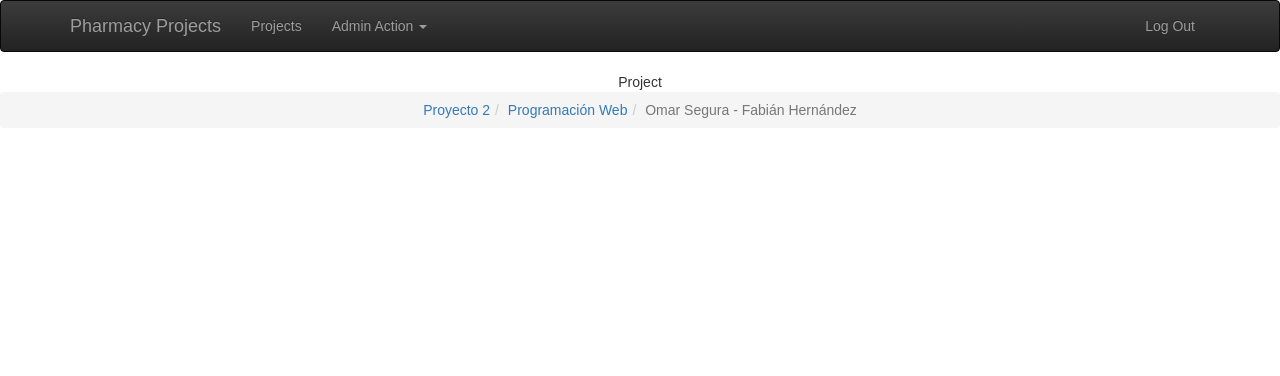
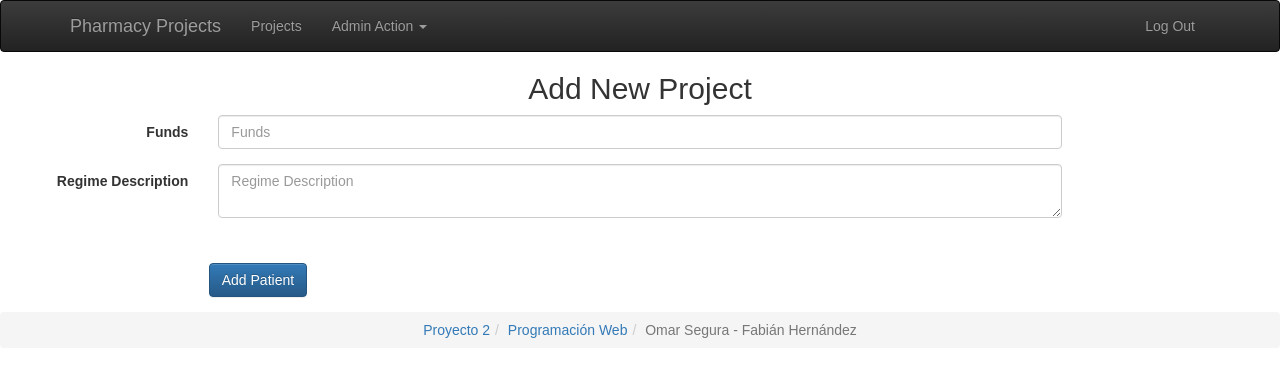
Before and after one commit to BarracosSolutions/pharmacy-projects-ui, a React (Create React App) app: page /project/1 in a window 1280 px wide. Shown: the top 376 px of the page. Built offline with nearby package versions, Linux system fonts and the light colour scheme.

Commit message:
unauthorized page and base add project view

```diff
--- a/src/components/Content/Content.js
+++ b/src/components/Content/Content.js
@@ -6,6 +6,7 @@ import Project from '../Project/Project';
 import Patient from '../Patient/Patient';
 import Employee from '../Employee/Employee';
 import Drug from '../Drug/Drug';
+import UnAuthorized from '../UnAuthorized/UnAuthorized';
 
 class Content extends Component {
   render() {
@@ -17,6 +18,8 @@ class Content extends Component {
           <Route exact path='/patient' component={Patient}/>
           <Route exact path='/drug' component={Drug}/>
           <Route exact path='/employee' component={Employee}/>
+          <Route exact path='/project' component={Project}/>
+          <Route exact path='/unauthorized' component={UnAuthorized}/>
         </Switch>
       </div>
     );
--- a/src/components/Header/Header.js
+++ b/src/components/Header/Header.js
@@ -21,6 +21,7 @@ class Header extends Component {
                     <MenuItem eventKey={3.1} href="/drug">Add Drug</MenuItem>
                     <MenuItem eventKey={3.2} href="/patient">Add Patient</MenuItem>
                     <MenuItem eventKey={3.3} href="/employee">Add Employee</MenuItem>
+                    <MenuItem eventKey={3.4} href="/project">Add Project</MenuItem>
                 </NavDropdown>
                 </Nav>
                 <Nav pullRight>
--- a/src/components/Project/Project.js
+++ b/src/components/Project/Project.js
@@ -1,10 +1,100 @@
 import React, { Component } from 'react';
+import { Form, FormGroup, Col, Button, ControlLabel, FormControl, Alert } from 'react-bootstrap';
+import { localhost } from '../../connections/connections';
 
 class Project extends Component {
+  constructor(props){
+    super(props);
+    this.state = {
+      isError: false,
+      errorMessage: '',
+      isPostSuccessful: false,
+      show: true
+    }
+
+    this.handleDismiss = this.handleDismiss.bind(this);
+    this.handleSubmit = this.handleSubmit.bind(this);
+  }
+
+  handleDismiss() {
+    this.setState({ show: false });
+  }
+
+  handleSubmit(event){
+    event.preventDefault();
+    const data = new FormData(event.target);
+    const APIurl = localhost + "DBHandler.php/Project/";
+
+    var patient = {};
+
+    data.forEach(function(value, key){
+      patient[key] = value;
+    });
+
+    var json = JSON.stringify(patient);
+    console.log(json);
+    fetch(APIurl, {
+      method: 'POST',
+      body: json
+    }).then(response => this.clearForm())
+      .then( _ => this.setState({isPostSuccessful: true, show:true}))
+      .catch(error => this.setState({isError: true,errorMessage: error.message, show:true}));
+  }
+
+  clearForm(){
+    document.getElementById("projectForm").reset();
+  }
   render() {
+    var alertMessage = '';
+    if(this.state.isError){
+      alertMessage = (<Alert bsStyle="danger" onDismiss={this.handleDismiss}>
+                        <h4>There is an error!</h4>
+                        <p>{this.state.errorMessage}</p>
+                      </Alert>);
+    }
+    else if(this.state.isPostSuccessful){
+      alertMessage = (
+        <Alert bsStyle="success" onDismiss={this.handleDismiss}>
+          <h4>A Project was successfully saved</h4>
+        </Alert>
+      );
+    }
+
+    if(!this.state.show){
+      alertMessage = '';
+    }
+
     return (
       <div>
-        Project
+        {alertMessage}
+        <h2>Add New Project</h2>
+        <Form id="projectForm" onSubmit={this.handleSubmit} horizontal>
+          <FormGroup>
+            <Col componentClass={ControlLabel} sm={2}>
+              Funds
+            </Col>
+            <Col sm={8}>
+              <FormControl id="Funds" name="Founds" type="text" placeholder="Funds" />
+            </Col>
+          </FormGroup>
+          <FormGroup>
+            <Col componentClass={ControlLabel} sm={2}>Regime Description</Col>
+            <Col sm={8}>
+              <FormControl id="Regime" name="Regime" componentClass="textarea" placeholder="Regime Description" />
+            </Col>
+          </FormGroup>
+          <FormGroup>
+            <FormControl type="hidden" id="isUpdate" name="isUpdate" value="false"/>
+          </FormGroup>
+          <FormGroup>
+            <FormControl type="hidden" id="ProjectStatusId" name="ProjectStatusId" value="1"/>
+          </FormGroup>
+          <FormGroup>
+            <Col smOffset={1} sm={3}>
+              <Button bsStyle="primary" type="submit">Add Patient</Button>
+            </Col>
+          </FormGroup>
+        </Form>
       </div>
     );
   }
--- a/src/components/Projects/Projects.js
+++ b/src/components/Projects/Projects.js
@@ -1,10 +1,18 @@
 import React, { Component } from 'react';
+import { Row, Col } from 'react-bootstrap';
 
 class Projects extends Component {
   render() {
     return (
       <div>
-        Projects
+        <Row className="show-grid">
+          <Col md={6}>
+            <h2>Director Projects</h2>
+          </Col>
+          <Col md={6}>
+            <h2>Collaborator Projects</h2>
+          </Col>
+        </Row>
       </div>
     );
   }
--- /dev/null
+++ b/src/components/UnAuthorized/UnAuthorized.js
@@ -0,0 +1,19 @@
+import React, { Component } from 'react';
+import { Jumbotron } from 'react-bootstrap';
+
+class UnAuthorized extends Component {
+  render() {
+    return (
+      <div>
+        <Jumbotron>
+            <h1>Acess Denied</h1>
+            <p>
+                You are not authorized to access this page.
+            </p>
+        </Jumbotron>
+      </div>
+    );
+  }
+}
+
+export default UnAuthorized;
```
